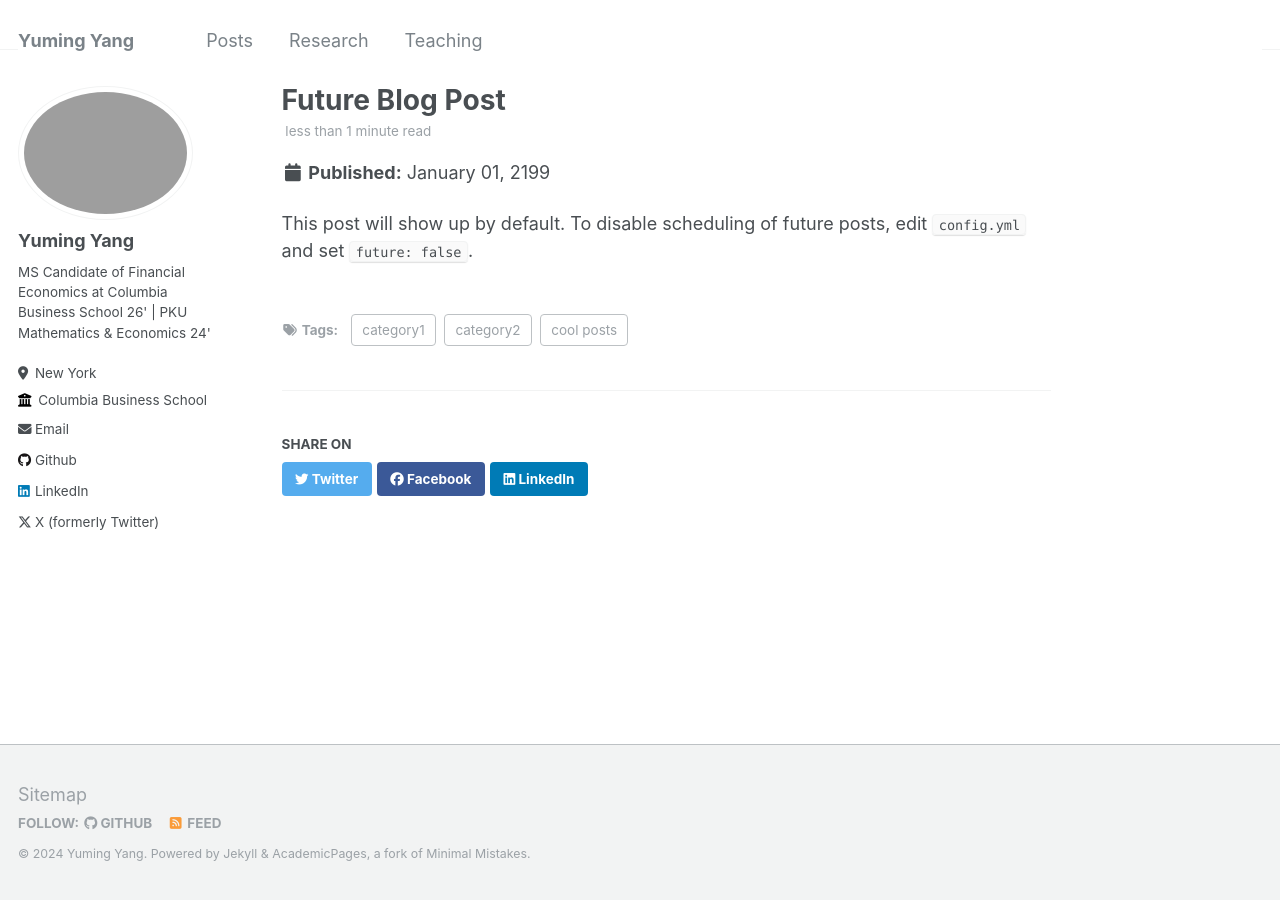
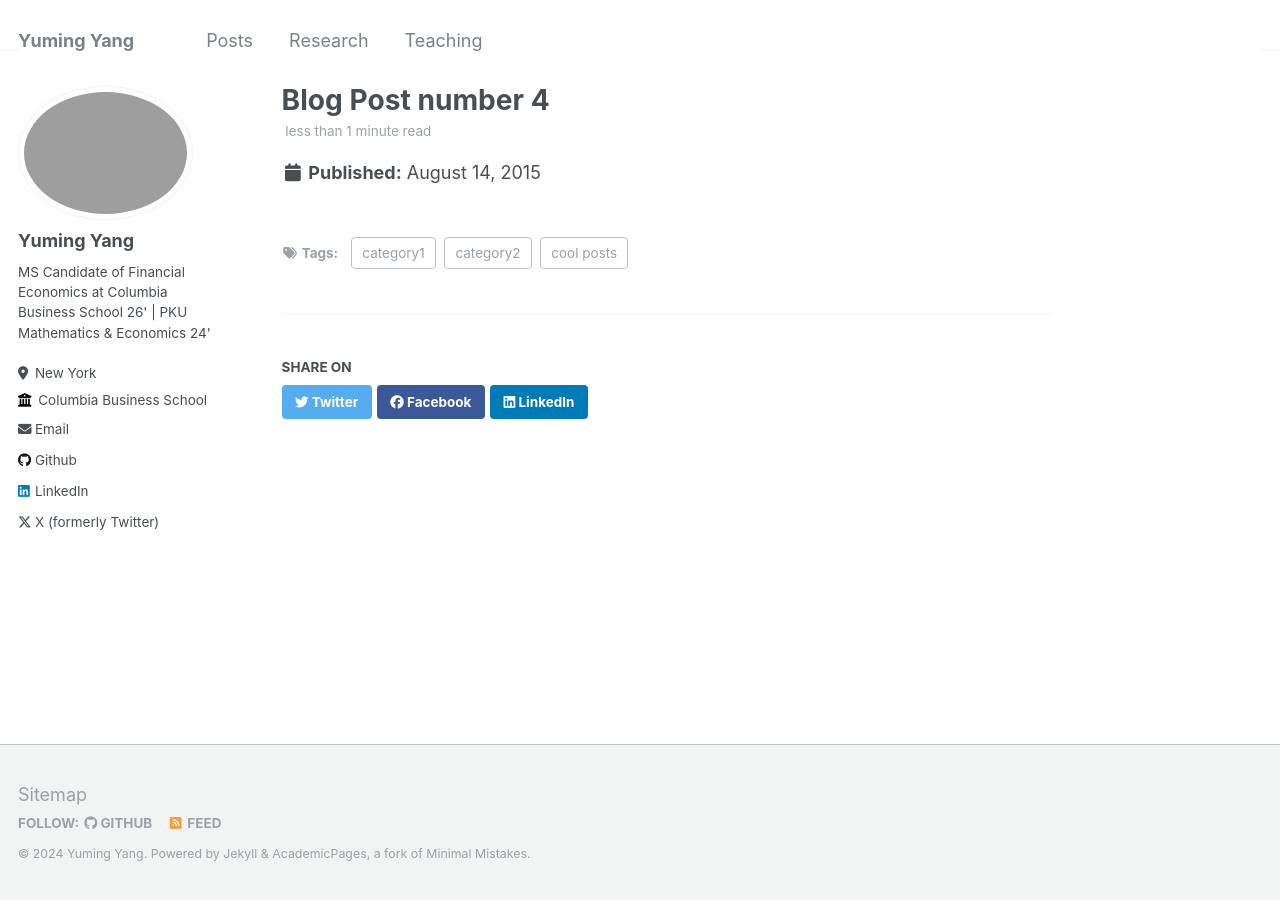
Before and after one commit to Yuming-Yang/yuming-yang.github.io, a Jekyll site: the page built from _posts/2199-01-01-future-post.md, in a window 1280 px wide. Built offline with Jekyll 4.4.1, drawn with Linux system fonts in a browser that asks for light colours.

Commit message:
Update 2199-01-01-future-post.md

```diff
--- a/_posts/2199-01-01-future-post.md
+++ b/_posts/2199-01-01-future-post.md
@@ -1,11 +1,9 @@
 ---
-title: 'Future Blog Post'
-date: 2199-01-01
+title: 'Blog Post number 4'
+date: 2015-08-14
 permalink: /posts/2012/08/blog-post-4/
 tags:
   - cool posts
   - category1
   - category2
 ---
-
-This post will show up by default. To disable scheduling of future posts, edit `config.yml` and set `future: false`.
```
